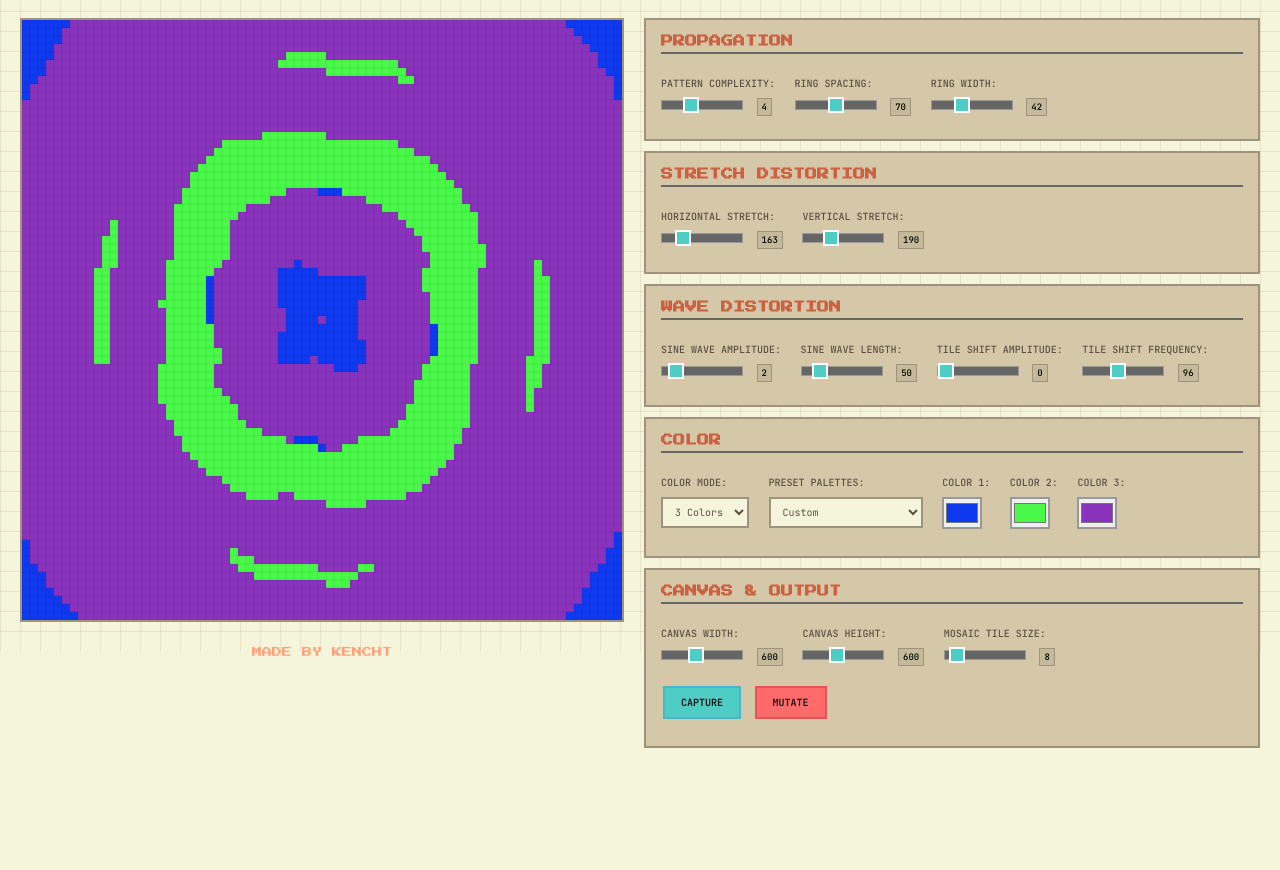
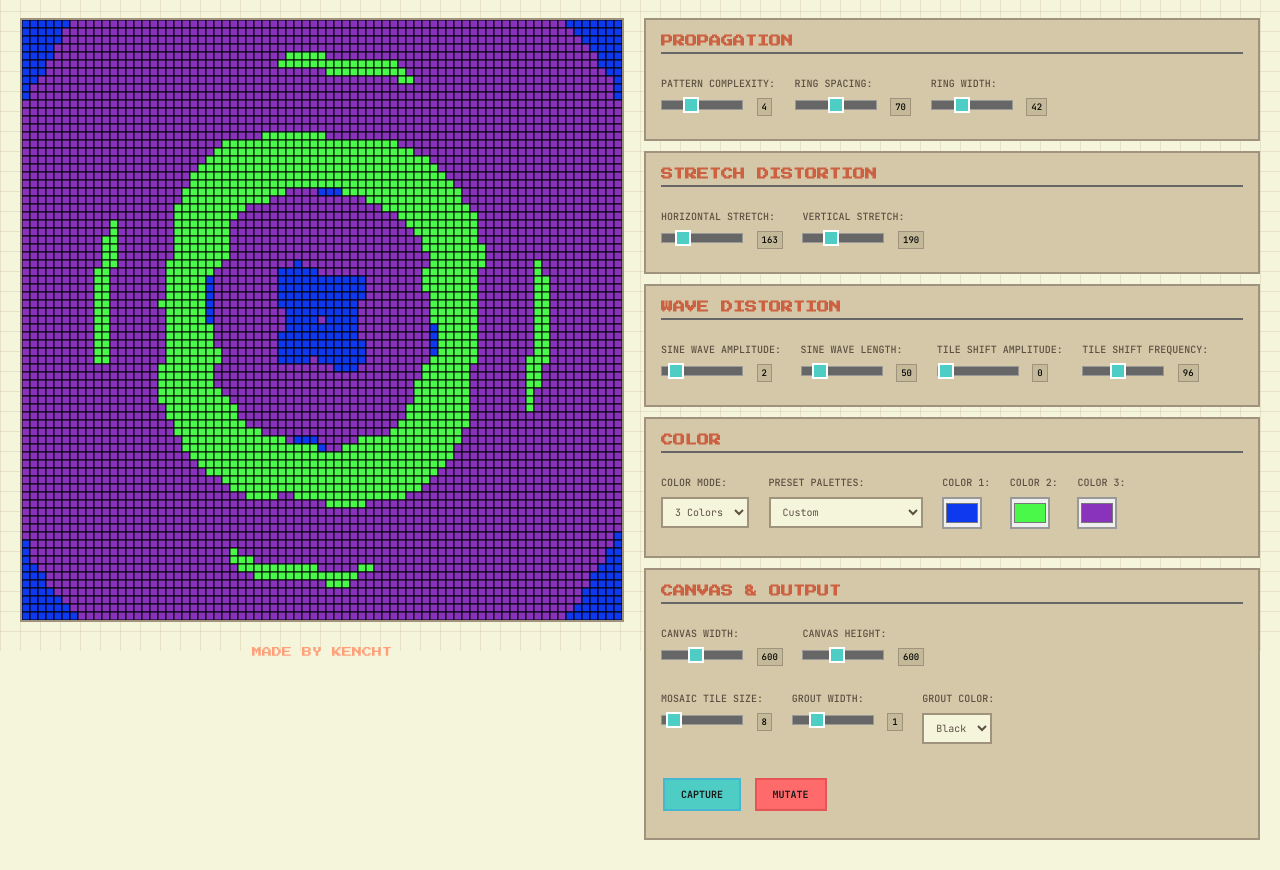
Before and after one commit to kencht/mosaic-laboratory, a plain HTML site: page index.html in a window 1280 px wide. Shown: the part 149-1019 px from the top of the page. Before the commit the page ends 927 px from the top, so only its background shows below. Drawn offline with Linux system fonts and the light colour scheme.

Commit message:
Add: grout function

```diff
--- a/index.html
+++ b/index.html
@@ -413,10 +413,28 @@
                             <span id="canvasHeightValue">600</span>
                         </div>
 
-                        <div class="control-group">
-                            <label>Mosaic Tile Size:</label>
-                            <input type="range" id="tileSize" min="4" max="64" value="8">
-                            <span id="tileSizeValue">8</span>
+                        <div style="display: block; width: 100%; margin: 10px 0;">
+                            <div class="control-group">
+                                <label>Mosaic Tile Size:</label>
+                                <input type="range" id="tileSize" min="4" max="64" value="8">
+                                <span id="tileSizeValue">8</span>
+                            </div>
+
+                            <div class="control-group">
+                                <label>Grout Width:</label>
+                                <input type="range" id="groutWidth" min="0" max="4" value="1" step="0.2">
+                                <span id="groutWidthValue">1</span>
+                            </div>
+
+                            <div class="control-group">
+                                <label>Grout Color:</label>
+                                <select id="groutColor">
+                                    <option value="none">None</option>
+                                    <option value="black" selected>Black</option>
+                                    <option value="white">White</option>
+                                    <option value="gray">Gray</option>
+                                </select>
+                            </div>
                         </div>
 
                         <div class="control-group">
--- a/mosaic.js
+++ b/mosaic.js
@@ -17,7 +17,11 @@ class MosaicGenerator {
             const slider = document.getElementById(id);
             const valueSpan = document.getElementById(valueId);
             slider.addEventListener('input', () => {
-                valueSpan.textContent = slider.value;
+                if (id === 'groutWidth') {
+                    valueSpan.textContent = parseFloat(slider.value).toFixed(1);
+                } else {
+                    valueSpan.textContent = slider.value;
+                }
             });
         };
 
@@ -33,12 +37,13 @@ class MosaicGenerator {
         updateValue('canvasWidth', 'canvasWidthValue');
         updateValue('canvasHeight', 'canvasHeightValue');
         updateValue('tileSize', 'tileSizeValue');
+        updateValue('groutWidth', 'groutWidthValue');
 
         // Add auto-update listeners for all sliders
         const sliders = [
             'complexity', 'ringSpacing', 'ringWidth', 'stretchX', 'stretchY',
             'sineAmplitude', 'sineWaveLength', 'tileShiftAmplitude', 'tileShiftFrequency',
-            'canvasWidth', 'canvasHeight', 'tileSize'
+            'canvasWidth', 'canvasHeight', 'tileSize', 'groutWidth'
         ];
 
         sliders.forEach(sliderId => {
@@ -80,6 +85,9 @@ class MosaicGenerator {
             this.generateWithAnimation();
         });
 
+        document.getElementById('groutColor').addEventListener('change', () => {
+            this.generateWithAnimation();
+        });
 
         document.getElementById('randomiseBtn').addEventListener('click', () => {
             this.randomiseAll();
@@ -234,6 +242,32 @@ class MosaicGenerator {
         return colors;
     }
 
+    getGroutStyle() {
+        const groutColor = document.getElementById('groutColor').value;
+        const groutWidth = parseFloat(document.getElementById('groutWidth').value);
+
+        if (groutColor === 'none' || groutWidth === 0) {
+            return null;
+        }
+
+        let color;
+        switch (groutColor) {
+            case 'black':
+                color = '#000000';
+                break;
+            case 'white':
+                color = '#FFFFFF';
+                break;
+            case 'gray':
+                color = '#808080';
+                break;
+            default:
+                return null;
+        }
+
+        return { color, width: groutWidth };
+    }
+
     getRandomColor() {
         const colors = this.getSelectedColors();
         return colors[Math.floor(Math.random() * colors.length)];
@@ -310,9 +344,13 @@ class MosaicGenerator {
                 this.ctx.fillStyle = closestColor;
                 this.ctx.fillRect(x, y, tileSize, tileSize);
 
-                this.ctx.strokeStyle = 'rgba(0, 0, 0, 0.1)';
-                this.ctx.lineWidth = 0.5;
-                this.ctx.strokeRect(x, y, tileSize, tileSize);
+                // Apply grout if enabled
+                const groutStyle = this.getGroutStyle();
+                if (groutStyle) {
+                    this.ctx.strokeStyle = groutStyle.color;
+                    this.ctx.lineWidth = groutStyle.width;
+                    this.ctx.strokeRect(x, y, tileSize, tileSize);
+                }
             }
         }
     }
@@ -508,9 +546,13 @@ class MosaicGenerator {
                 this.ctx.fillStyle = closestColor;
                 this.ctx.fillRect(x, y, tileSize, tileSize);
 
-                this.ctx.strokeStyle = 'rgba(0, 0, 0, 0.1)';
-                this.ctx.lineWidth = 0.5;
-                this.ctx.strokeRect(x, y, tileSize, tileSize);
+                // Apply grout if enabled
+                const groutStyle = this.getGroutStyle();
+                if (groutStyle) {
+                    this.ctx.strokeStyle = groutStyle.color;
+                    this.ctx.lineWidth = groutStyle.width;
+                    this.ctx.strokeRect(x, y, tileSize, tileSize);
+                }
 
                 currentTile++;
             }
```
